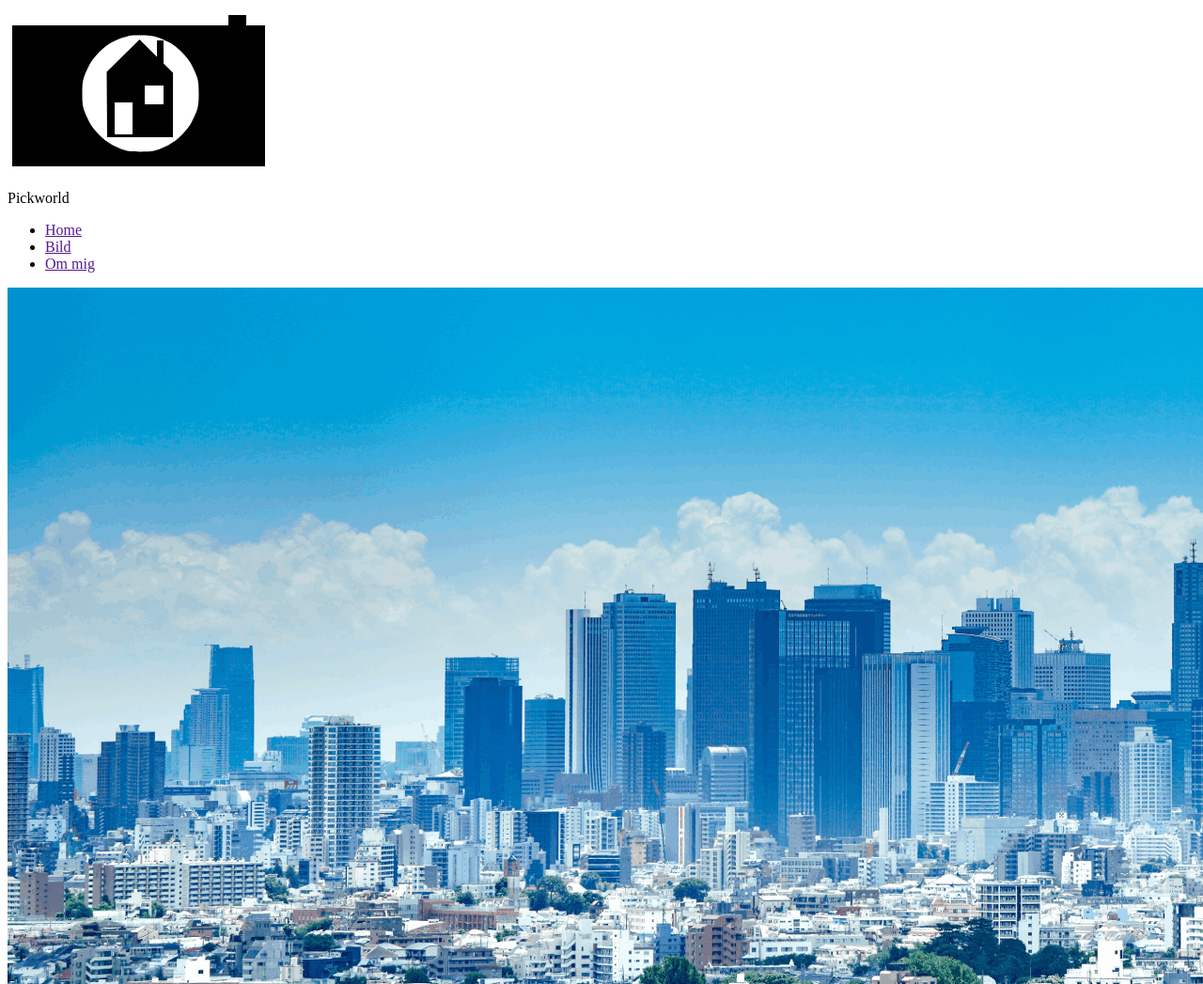
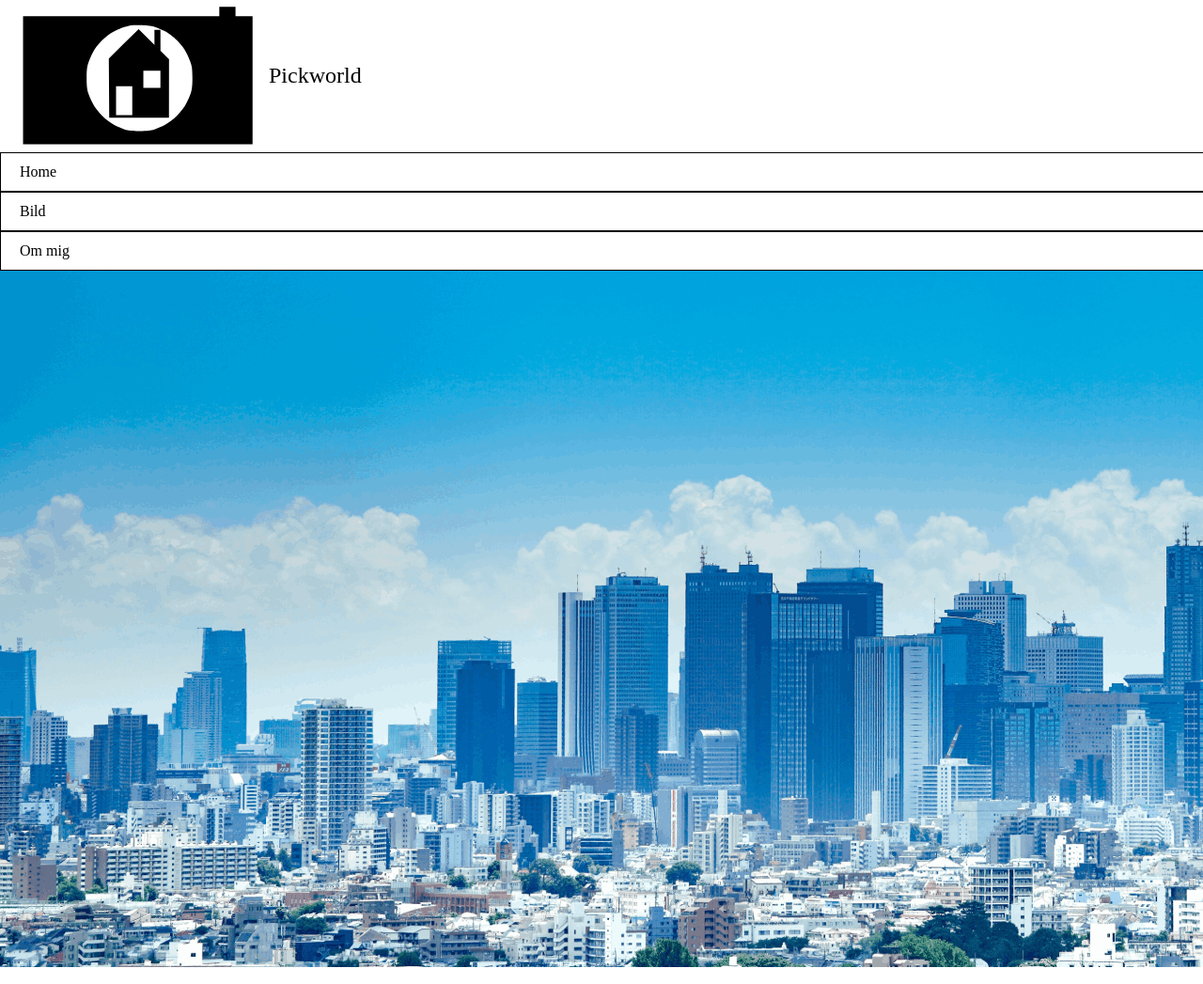
Before and after one commit to Jigje-1221/Labbration_1.2_DT200G, a plain HTML site: page index.html in a window 1280 px wide. Shown: the top 1047 px of the page at 94% size. Drawn offline with Linux system fonts and the light colour scheme.

Commit message:
skapade ground struktur till header i css

```diff
--- a/css/style.css
+++ b/css/style.css
@@ -0,0 +1,44 @@
+body{
+    margin: 0px;
+}
+
+a{
+    color: black;
+    text-decoration: none;
+}
+
+ul{
+    padding: 0;
+    margin: 0;
+}
+
+nav li {
+    list-style-type: none;
+}
+
+.logo-container{
+    display: flex;
+    align-items: center;
+}
+
+.logo{
+    width: 20%;
+    padding-left: 20px;
+}
+.logo img{
+    width: 100%;
+}
+.name{
+    font-size: 1.5rem;
+    margin: 0;
+    padding-left: 10px;
+}
+
+.nav-list{
+    display: flex;
+    width: 100%;
+    height: 40px;
+    border: solid black 1px;
+    padding-left: 20px;
+    align-items: center;
+}
--- a/index.html
+++ b/index.html
@@ -3,22 +3,22 @@
 <head>
     <meta charset="UTF-8">
     <meta name="viewport" content="width=device-width, initial-scale=1.0">
-    <title>Document</title>
+    <title>Pickworld</title>
     <link rel="stylesheet" href="css/style.css">
     <link rel="icon" type="image/png" sizes="32x32" href="Image/favicon.png">
     <link rel="icon" type="image/x-icon" sizes="16x16" href="Image/favicon.ico">
 </head>
 <body>
     <header>
-        <div>
-            <a href="index.html"><img src="Image/logo.svg" alt=""></a>
-            <p>Pickworld</p>
+        <div class="logo-container">
+            <a class="logo" href="index.html"><img src="Image/logo.svg" alt=""></a>
+            <p class="name">Pickworld</p>
         </div>
         <nav>
             <ul>
-                <li><a href="">Home</a></li>
-                <li><a href="">Bild</a></li>
-                <li><a href="">Om mig</a></li>
+                <li class="nav-list"><a href="">Home</a></li>
+                <li class="nav-list"><a href="">Bild</a></li>
+                <li class="nav-list"><a href="">Om mig</a></li>
             </ul>
         </nav>
     </header>
```
